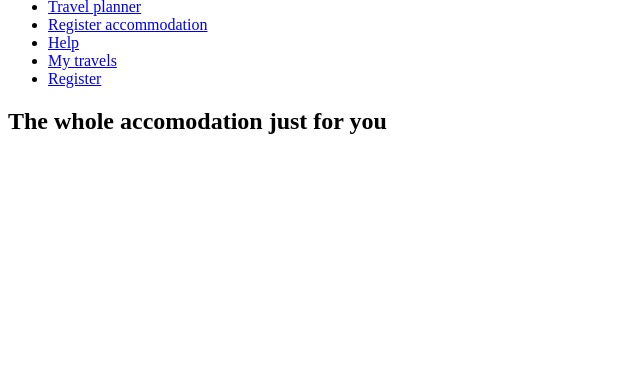
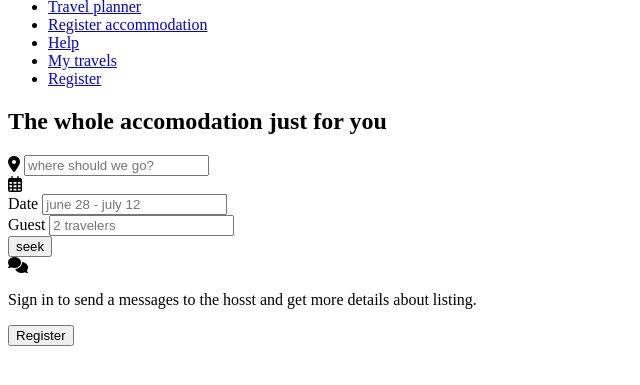
Before and after one commit to evariste060/challenges, a plain HTML site: page index.html in a window 1280 px wide. Shown: the part 79-464 px from the top of the page, without its empty margins (0-640 px from the left). Drawn offline with Linux system fonts and the light colour scheme.

Commit message:
header and home pages

```diff
--- a/index.html
+++ b/index.html
@@ -28,7 +28,39 @@
         <section id="hello">
             <div class="hero-content">
                 <h1>The whole accomodation just for you</h1>
+                <div class="seek">
+                    <div class="seek-date">
+                        <i class="fa fa-location-dot"></i>
+                        <input type="text" placeholder="where should we go?">
+                    </div>
+                    <div class="seek-date">
+                        <i class="fa-regular fa-calendar-days"></i>
+                        <div>
+                            <span>Date</span>
+                            <input type="" placeholder="june 28 - july 12">
+                        </div>
+                        <div class="seek-date">
+                            <div>
+                                <span>Guest</span>
+                                <input type="" placeholder="2 travelers">
+                            </div>
+                            <div class="button">
+                                <button class="seek-button">seek</button>
+                            </div>
+                        </div>
+                    </div>
+                </div>
             </div>
+        </section>
+        <section class="login-container">
+            <div class="login-content">
+                <div>
+                    <span><i class="fa-solid fa-comments"></i></span>
+                    <p>Sign in to send a messages to the hosst and get more details about listing.</p>
+                </div>
+                <button class="login">Register</button>
+            </div>
+
         </section>
 
     </div>
```
